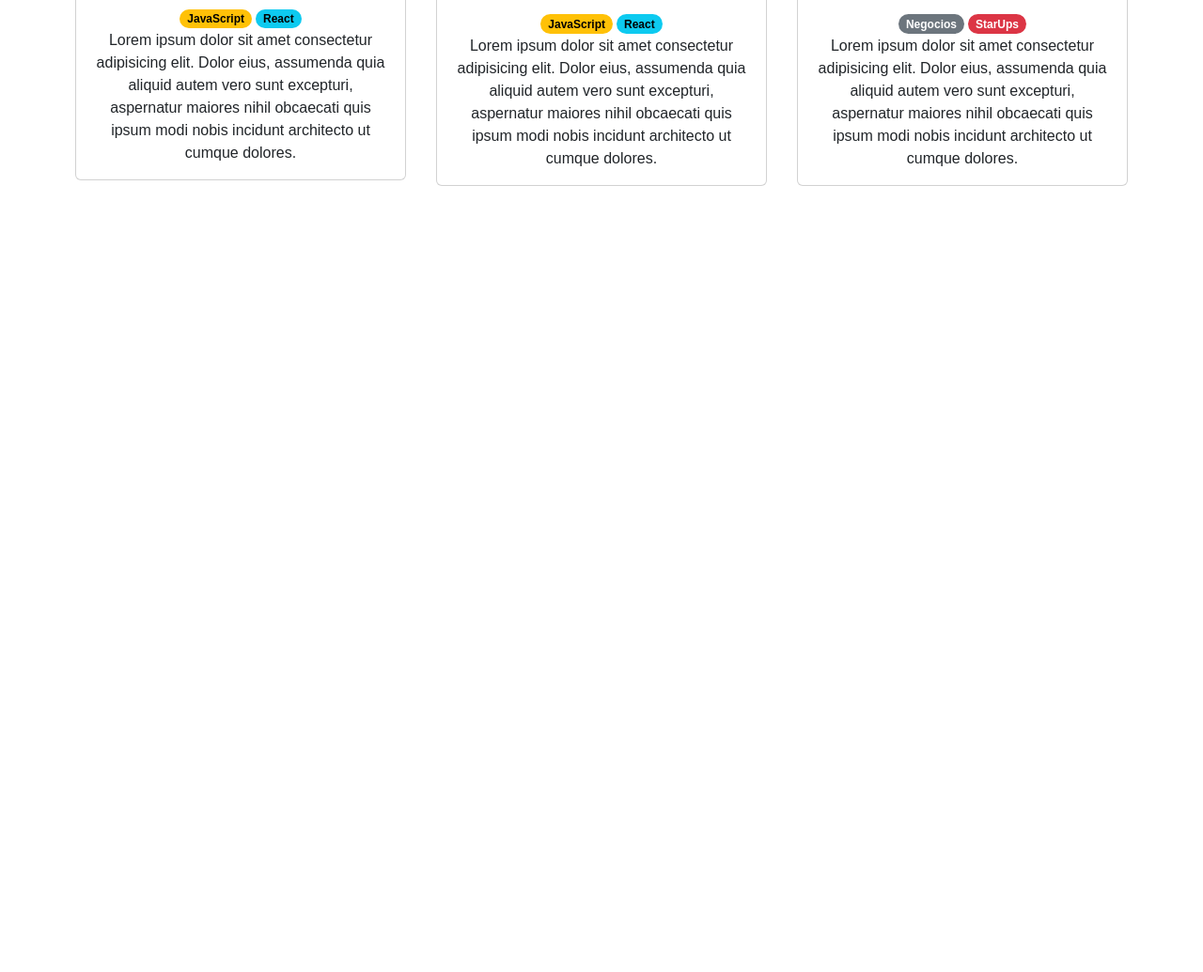
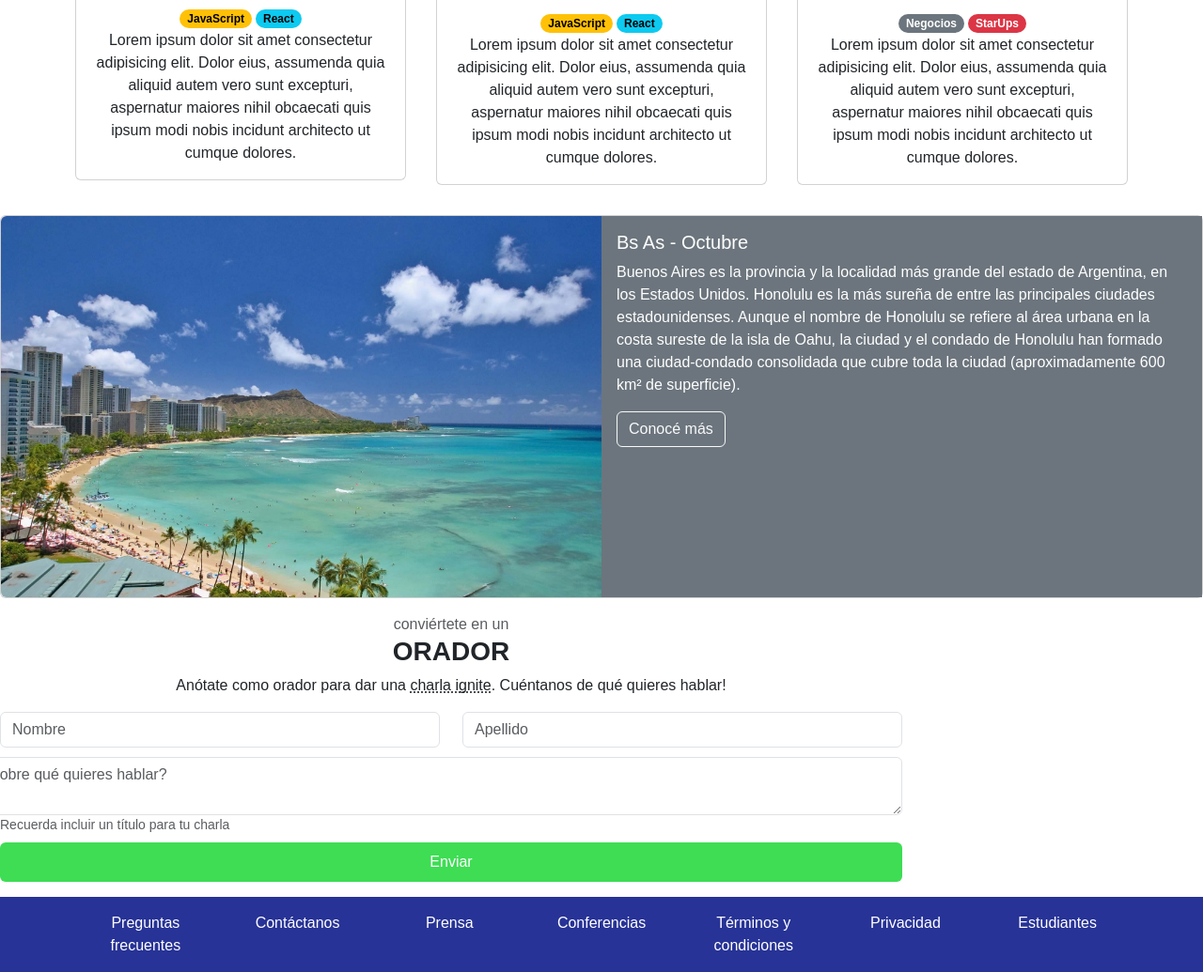
Before and after one commit to MarcelaGonzalezz/bootstrap, a plain HTML site: page index.html in a window 1280 px wide. Shown: the part 1562-2597 px from the top of the page at 94% size. Before the commit the page ends 1792 px from the top, so only its background shows below. Drawn offline with nearby package versions, Linux system fonts and the light colour scheme.

Commit message:
contenido subido
toda la estructura esta plasmada, solo queda alinearla y ver el tamaño de letras

```diff
--- a/estilo.css
+++ b/estilo.css
@@ -13,6 +13,24 @@
     height: 50%;
 }
 
+.textocontitulo{
+    margin-top: 8%;
+    padding-right: 4%;
+}
+
 .cartas{
     --bs-columns: 3;
 }
+
+.botonform{
+    background-color: #3edd54;
+    color: white;
+}
+
+footer{
+    background-color: #273396;
+    color: white;
+    display: flex;
+    align-items: center;
+    justify-content: center;
+}
--- a/index.html
+++ b/index.html
@@ -43,16 +43,17 @@
         </div>
     </nav>
     <!--imagen central------------------------------------------------------------------->
-    <div class=" imagencentral card text-bg-dark rounded-0 ">
-        <img src="img/ba1.jpg" class="card-img opacity-25" alt="...">
-        <div class="textocontitulo card-img-overlay container col-md-3 ms-md-auto">
-          <h1 class=" titulo card-title">Conf Bs As</h1>
-          <p class="textodelaimagen card-text"><br>
+    <div class=" imagencentral text-bg-dark rounded-0 ">
+        <img src="img/ba1.jpg" class="opacity-25" alt="...">
+        <div class="textocontitulo card-img-overlay position-absolute top-50 end-0 translate-middle-y text-end ">
+            <p class="textodelaimagen text-end ">
+                <h1 class=" titulo">Conf Bs As</h1> <br>
                 Bs As llega por primera vez a Argentina. Un evento para compartir con <br>
                 nuestra comunidad el conocimiento y experiencia de los expertos que <br>
                 están creando el futuro de internet. Ven a conocer a miembros del <br>
                 evento, a otros estudiantes de Codo a Codo y oradores de primer <br>
-            nivel que tenemos para ti. ¡Te esperamos!</p>
+                nivel que tenemos para ti. ¡Te esperamos!
+            </p>
             <div class="buttons">
                 <button type="button" class="btn btn-outline-light">Quiero ser orador</button>
                 <button type="button" class="btn btn-success">Comprar tickets</button>
@@ -61,7 +62,7 @@
     </div>
     <br><br>
     <!--los oradores------------------------------------------------------------------------>
-    <div class="text-center align-items-center">
+    <div class="text-center align-items-center ">
         <p class="text-body-secondary m-0">conoce a los</p>
         <h3><strong>ORADORES</strong></h3>
         <div class="cartas grid text-center row align-items-center mx-5 p-3">
@@ -91,5 +92,76 @@
             </div>
         </div>
     </div>
+
+    <!--card horizontal------------------------------------------------------------->
+    <div class="card mb-3 w-auto">
+        <div class="row g-0">
+            <div class="col">
+                <img src="img/honolulu.jpg" class="img-fluid rounded-start" alt="...">
+            </div>
+            <div class="col  text-bg-secondary">
+                <div class="card-body">
+                <h5 class="card-title">Bs As - Octubre</h5>
+                <p class="card-text">Buenos Aires es la provincia y la localidad más grande del estado de Argentina, en los Estados Unidos. Honolulu es la más sureña de entre las principales ciudades estadounidenses. Aunque el nombre de Honolulu se refiere al área urbana en la costa sureste de la isla de Oahu, la ciudad y el condado de Honolulu han formado una ciudad-condado consolidada que cubre toda la ciudad (aproximadamente 600 km² de superficie).</p>
+                <p class="card-text"><small class="text-body-secondary"><button type="button" class="btn btn-outline-light">Conocé más</button></small></p>
+                </div>
+            </div>
+        </div>
+    </div>
+
+    <!--form-------------------------------------------------------------------------------->
+    <div class="m-0 w-75 align-content-center mb-3">
+        <div class="text-center align-items-center ">
+            <p class="text-body-secondary m-0">conviértete en un</p>
+            <h3><strong>ORADOR</strong></h3>
+            <p>Anótate como orador para dar una <abbr title="charla ignite">charla ignite</abbr>. Cuéntanos de qué quieres hablar!</p>
+        </div>
+        <div class="row">
+            <div class="col">
+              <input type="text" class="form-control" placeholder="Nombre" aria-label="First name">
+            </div>
+            <div class="col">
+              <input type="text" class="form-control" placeholder="Apellido" aria-label="Last name">
+            </div>
+            <br><br>
+            <div class="row p-0">
+                <div class="col p-0">
+                    <textarea class="form-control " placeholder="Sobre qué quieres hablar?" id="floatingTextarea"></textarea>
+                </div>
+            </div>
+            <small class="text-body-secondary pb-2">Recuerda incluir un título para tu charla</small>
+          </div>
+          <button type="button" class="btn  w-100 p-2 botonform">Enviar</button>
+    </div>
+
+    <!--footer--------------------------------------------------------------------------------------------->
+    <footer>
+        <div class="container text-center p-3">
+            <div class="row">
+              <div class="col">
+                Preguntas frecuentes
+              </div>
+              <div class="col">
+                Contáctanos
+              </div>
+              <div class="col">
+                Prensa
+              </div>
+              <div class="col">
+                Conferencias
+              </div>
+              <div class="col">
+                Términos y condiciones
+              </div>
+              <div class="col">
+                Privacidad
+              </div>
+              <div class="col">
+                Estudiantes
+              </div>
+            </div>
+          </div>
+    </footer>
+
 </body>
 </html>
```
Lines whose indentation alone changed are shown as unchanged.
